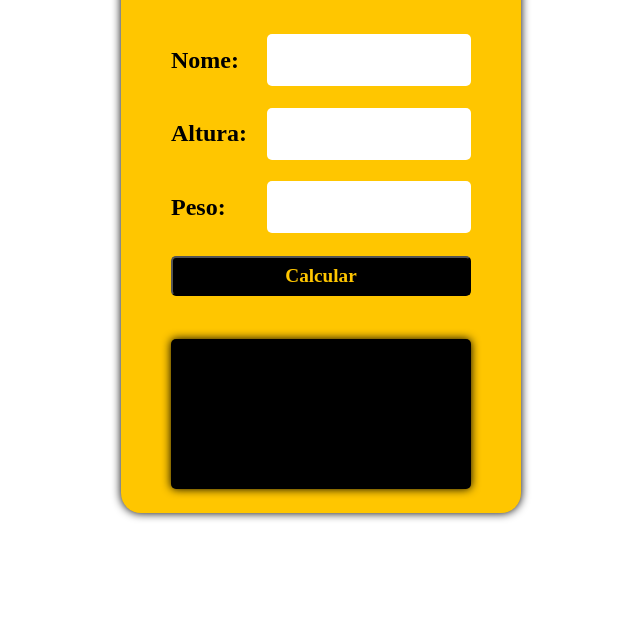
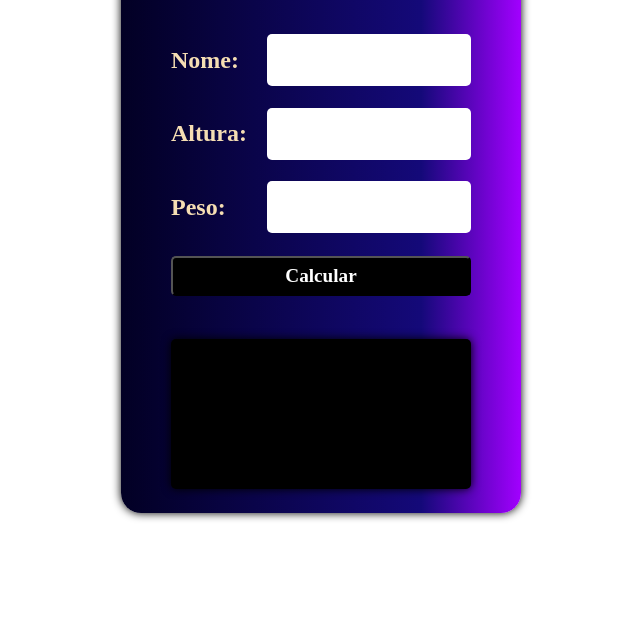
Before and after one commit to abdielbatista/projetos-js, a plain HTML site: page 001 - IMC/index.html in a window 1280 px wide. Shown: the part 195-816 px from the top of the page, without its empty margins (327-967 px from the left). Drawn offline with Linux system fonts and the light colour scheme.

Commit message:
update styles

```diff
--- a/001 - IMC/src/styles.css
+++ b/001 - IMC/src/styles.css
@@ -4,13 +4,15 @@ main{
     height: 100vh;
     justify-content: center;
     align-items: center;
+    color: wheat;
 
   }
 
   .container{
     display: flex;
     flex-direction: column;
-    background: rgb(255,198,0);
+    background: rgb(2,0,36);
+    background: linear-gradient(90deg, rgba(2,0,36,1) 0%, rgba(20,9,121,1) 75%, rgba(162,0,255,1) 100%);
     width: 400px;
     height: 600px;
     align-items: center;
@@ -26,7 +28,7 @@ main{
     width: 100%;
     height: 50px;
     font: bold 2.5rem serif;
-    border-bottom: solid 5px black;
+    border-bottom: solid 5px rgb(255, 255, 255);
     margin-bottom: 20px;
   }
 
@@ -56,7 +58,7 @@ main{
     height: 40px;
     font: bold 1.2rem serif;
     background: #000;
-    color: rgb(255,198,0);
+    color: rgb(255, 255, 255);
     outline: none;
     border-radius: 5px;
     cursor: pointer;
@@ -72,7 +74,7 @@ main{
     font: italic 1.5rem serif;
     box-shadow: 0px 0px 10px black;
     background: #000;
-    color: rgb(255,198,0);
+    color: rgb(255, 255, 255);
     padding: 20px;
     box-sizing: border-box;
     user-select: none;
```
